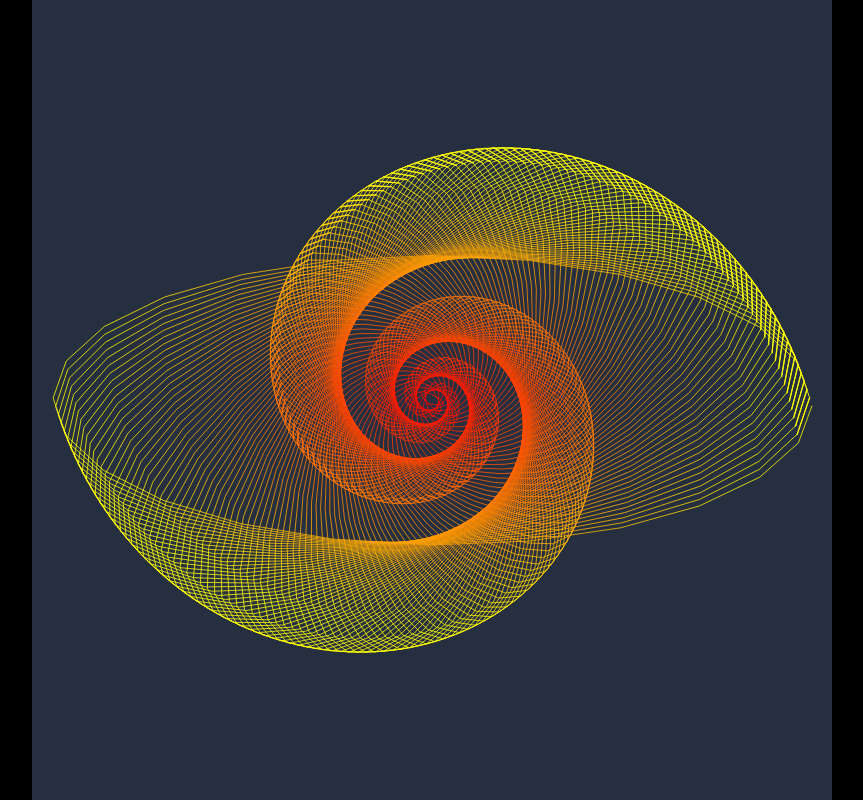
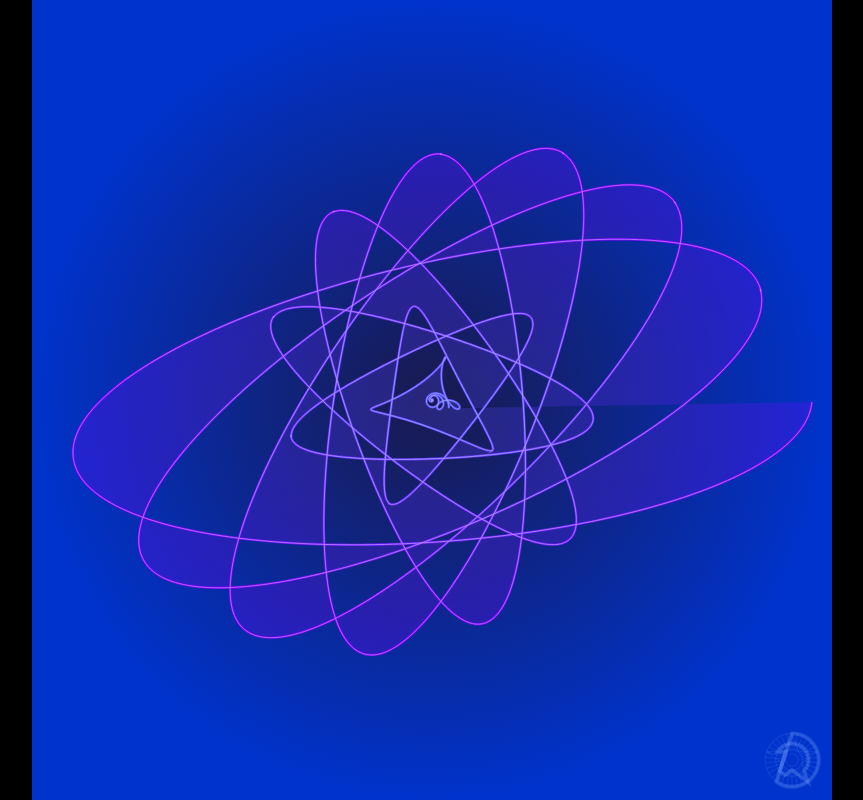
Before and after one commit to dopplerreflect/starts-with-a, a SvelteKit app: page /pendulum in a window 1280 px wide. Shown: the whole page, without its empty margins (208-1071 px from the left). Built offline with nearby package versions, Linux system fonts and the light colour scheme.

Commit message:
de-animate pendulum

```diff
--- a/src/routes/pendulum/+page.svelte
+++ b/src/routes/pendulum/+page.svelte
@@ -1,58 +1,77 @@
 <script lang="ts">
 	import Background from '$lib/components/Background.svelte';
-	import { phi, radialPointString, viewBox } from '$lib/geometry';
+	import DrLogo from '$lib/components/DRLogo.svelte';
+	import { phi, viewBox } from '$lib/geometry';
+	import { useSaveFile } from '$lib/save-svg';
+	import { useZoomableViewbox } from '$lib/use-zoomable-viewbox';
 	import { onMount } from 'svelte';
 
 	let svg: SVGSVGElement;
 	const size = 2 ** 10;
 	let r = (size / 2) * 0.95;
+	let a = 0;
 	let d = 0;
-	$: x = r * Math.cos(d * (Math.PI * 2));
-	$: y = r * Math.sin(d * (Math.PI * 2)) * phi ** 2;
-	// let y = r * phi ** 2;
-	let a = 0;
-	$: pendulum = { x, y };
-	let points: Point[] = [];
-	let path: string;
+	let x = 0;
+	let y = 0;
+
+	let path =
+		'M' +
+		[...Array(4320).keys()]
+			.map((k, i) => {
+				r = r - size / (360 * 24);
+				a = a + 1 / (r / 24);
+				d = d > 1 ? 0 : d + 1 / 360;
+				x = r * Math.cos(d * (Math.PI * 2));
+				y = r * Math.sin(d * (Math.PI * 2)) * phi ** 2;
+				return `${x * Math.cos(a * (Math.PI / 180)) + y * Math.sin(a * (Math.PI / 180))} ${
+					-x * Math.sin(a * (Math.PI / 180)) + y * Math.cos(a * (Math.PI / 180))
+				}`;
+			})
+			.join('L');
+	console.log(path);
+
 	onMount(() => {
-		let timeout: number;
-		function step() {
-			points = [
-				...points,
-				{
-					x:
-						pendulum.x * Math.cos(a * (Math.PI / 180)) + pendulum.y * Math.sin(a * (Math.PI / 180)),
-					y:
-						-pendulum.x * Math.sin(a * (Math.PI / 180)) + pendulum.y * Math.cos(a * (Math.PI / 180))
-				}
-			];
-			path = `M${[...points.map((p) => `${p.x} ${p.y}`)].join('L')}`;
-			console.log(path);
-			timeout = setTimeout(() => {
-				d = d > 1 ? 0 : d + 1 / 24;
-				a = a > 360 ? 0 : a + 1 / (r / 24);
-				r = r - size / (360 * 24);
-				if (a <= 360) step();
-			}, 0);
-		}
-		step();
-		const frame = window.requestAnimationFrame(step);
+		const unmountZoomable = useZoomableViewbox(svg);
+		const unmountSaveFile = useSaveFile(svg);
 		return () => {
-			window.cancelAnimationFrame(frame);
-			clearTimeout(timeout);
+			unmountZoomable();
+			unmountSaveFile();
 		};
 	});
 </script>
 
 <svg bind:this={svg} id="pendulum" viewBox={viewBox(size)}>
 	<defs>
-		<radialGradient id="gradient">
-			<stop offset="0%" stop-color="red" />
-			<stop offset="90%" stop-color="yellow" />
+		<radialGradient id="gradient0">
+			<stop offset="0%" stop-color="hsl(240, 50%, 20%)" />
+			<stop offset="120%" stop-color="hsl(225, 100%, 40%)" />
+		</radialGradient>
+		<radialGradient id="gradient1">
+			<stop offset="0%" stop-color="hsl(240, 100%, 66%)" />
+			<stop offset="90%" stop-color="hsl(270, 100%, 50%)" />
+		</radialGradient>
+		<radialGradient id="gradient3">
+			<stop offset="0%" stop-color="hsl(240, 100%, 85%)" />
+			<stop offset="90%" stop-color="hsl(270, 100%, 75%)" />
 		</radialGradient>
 	</defs>
-	<Background {size} fill="hsl(220, 25%, 20%)" />
-	<g id="figure" transform={`rotate(${a})`}>
-		<path d={path} stroke="url(#gradient)" fill="none" fill-rule="evenodd" />
+	<Background {size} fill="url(#gradient0)" />
+	<g id="figure" transform={`rotate(${0})`}>
+		<path
+			d={path}
+			stroke-width="3"
+			stroke="url(#gradient1)"
+			fill="url(#gradient1)"
+			fill-opacity="0.25"
+			fill-rule="evenodd"
+		/>
 	</g>
+	<g id="figure" transform={`rotate(${0})`}>
+		<path d={path} stroke-width="1" stroke="url(#gradient3)" fill="none" />
+	</g>
+	<DrLogo
+		size={size / 15}
+		stroke="hsla(220, 100%, 75%, 0.5)"
+		transform={`translate(${size / 2 - size / 20} ${size / 2 - size / 20})`}
+	/>
 </svg>
```
